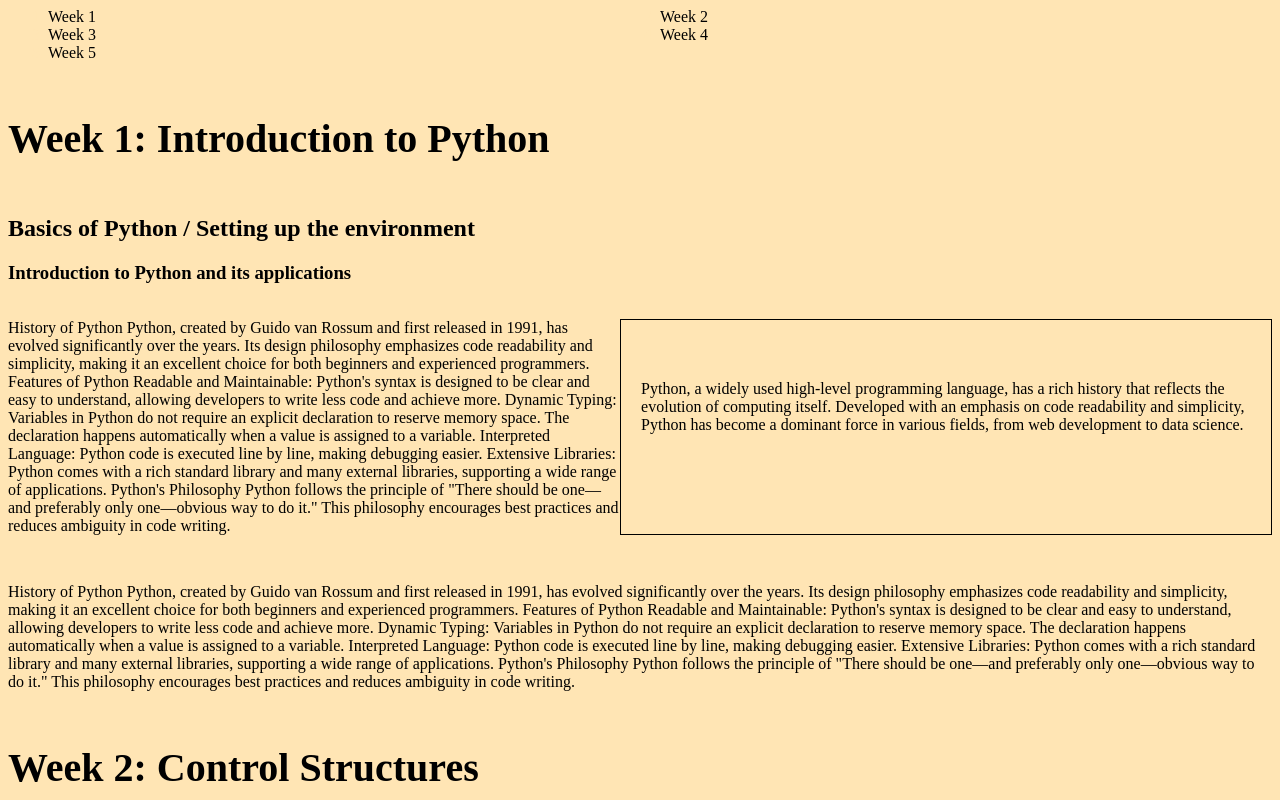
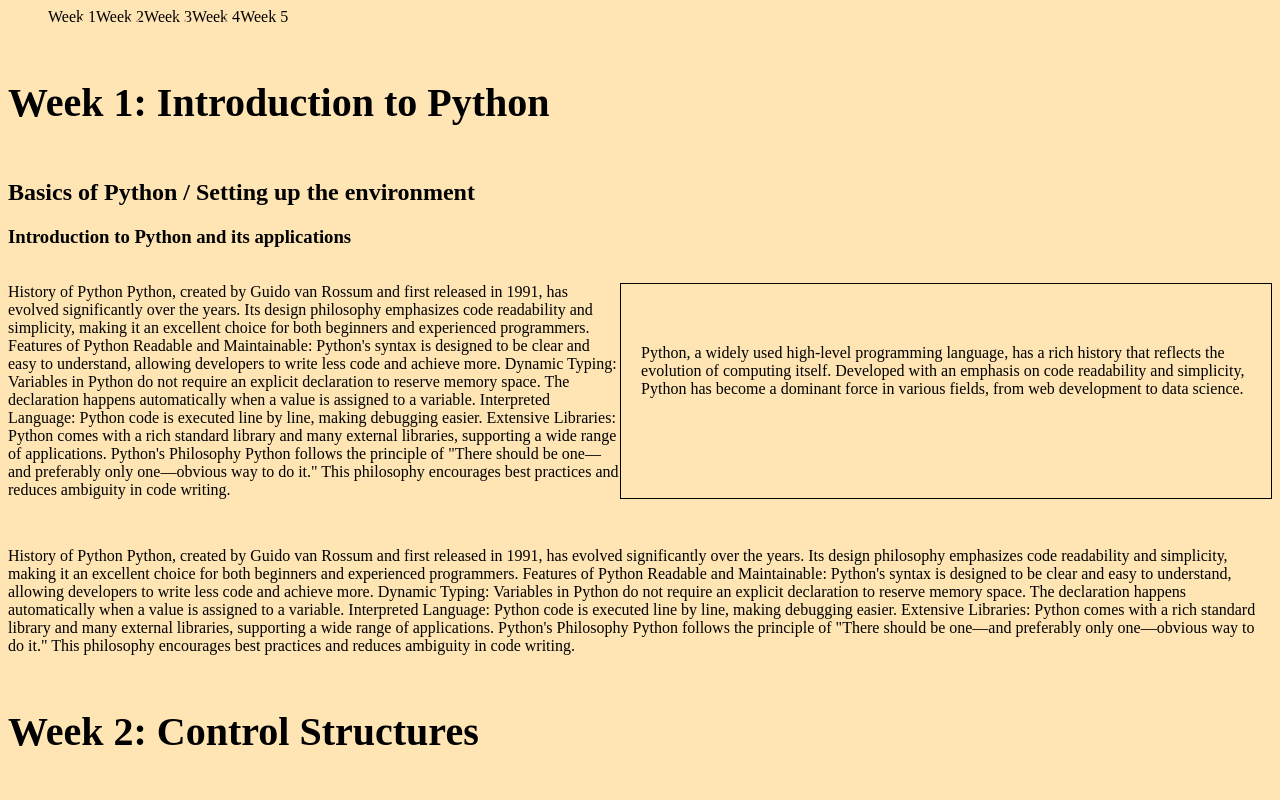
Before and after one commit to Denzel543/OnPage, a plain HTML site: page course.html in a window 1280 px wide. Shown: the top 800 px of the page. Drawn offline with Linux system fonts and the light colour scheme.

Commit message:
Update course.html

```diff
--- a/course.html
+++ b/course.html
@@ -22,7 +22,7 @@
     </head>
     <body>
         <header>
-          <ol style="display: grid; grid-template-columns: auto auto;">
+          <ol style="display: flex;">
             <li><a href="#class1">Week 1</a></li>
             <li><a href="#class2">Week 2</a></li>
             <li><a href="#class3">Week 3</a></li>
```
